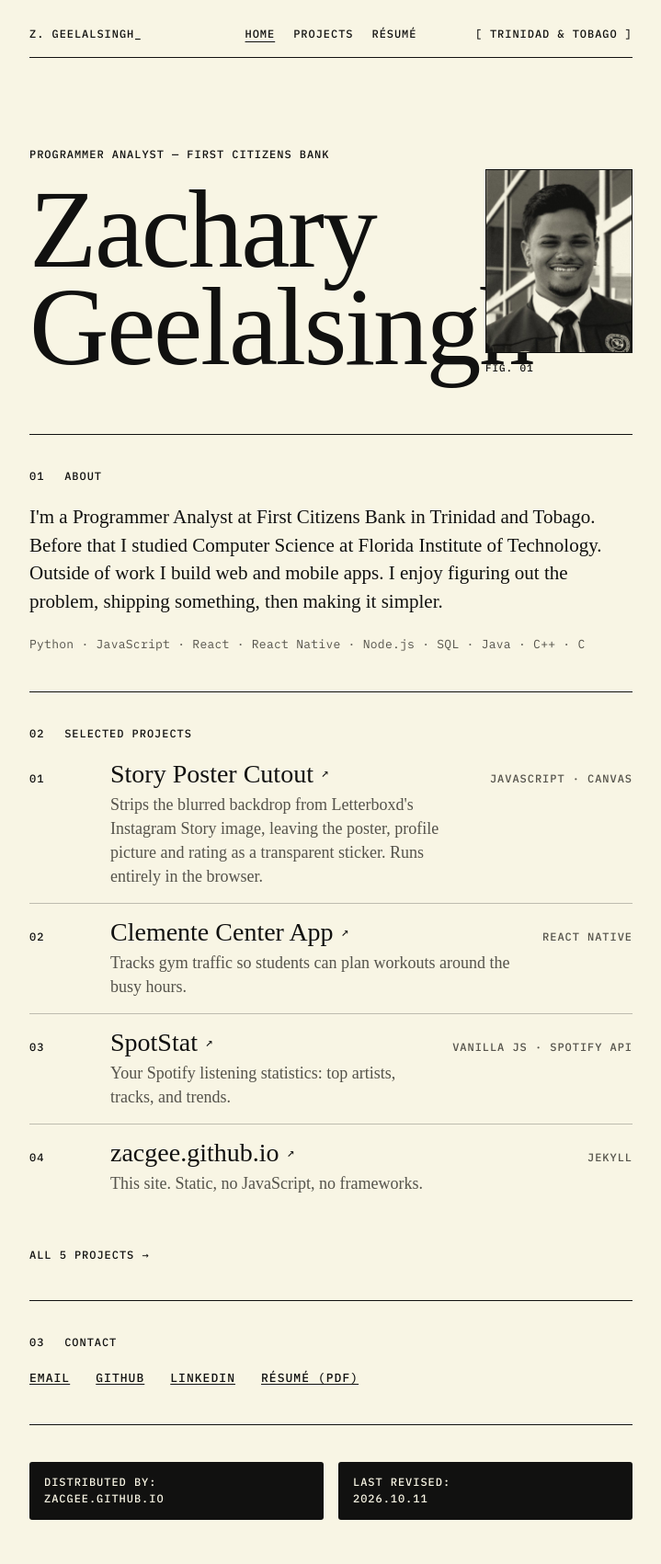
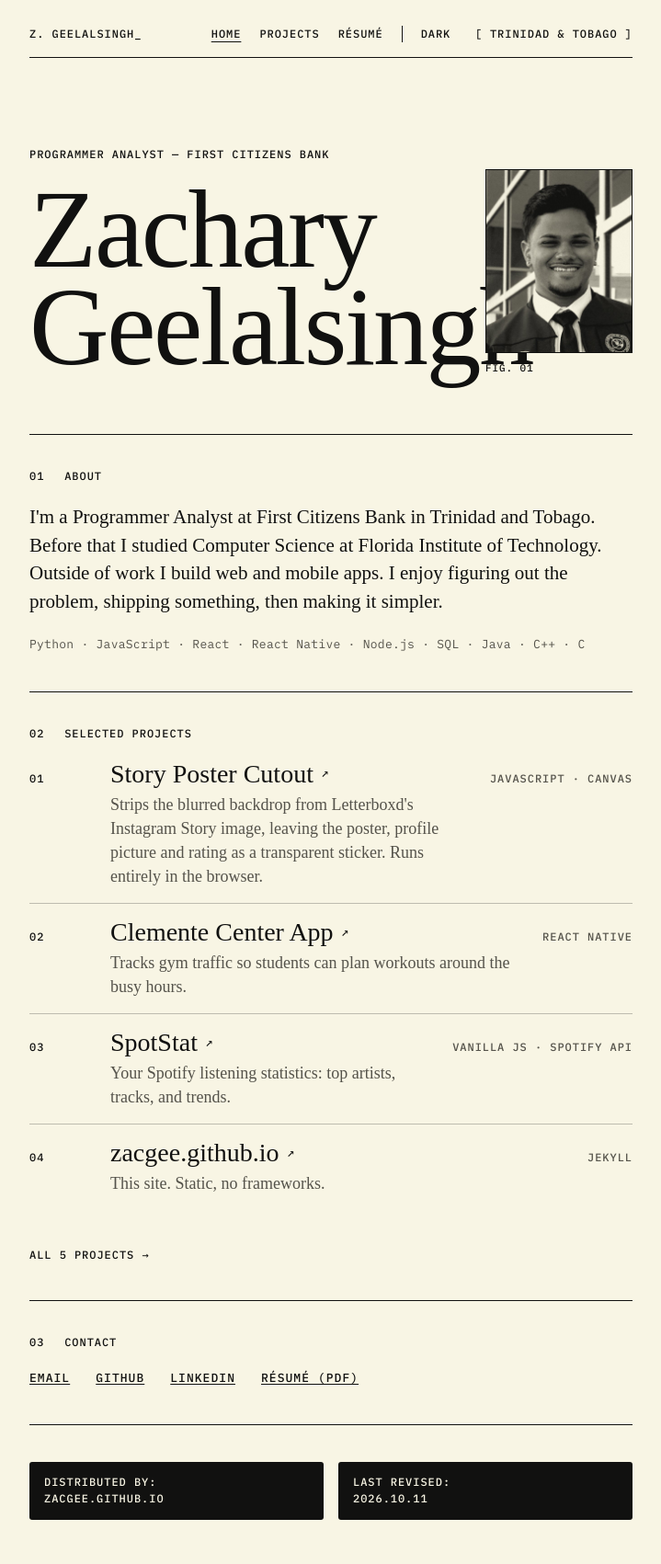
Before and after one commit to zacgee/zacgee.github.io, a Jekyll site: the page built from index.md, in a window 1280 px wide. Shown: the whole page at 92% size, without its empty margins (280-999 px from the left). Built offline with Jekyll 4.4.1, drawn with Linux system fonts in a browser that asks for light colours; some web fonts are replaced.

Commit message:
Add a dark mode toggle to the masthead
Follows the system setting until the visitor picks a theme; the choice
is saved in localStorage and applied before first paint.

Co-Authored-By: Claude Opus 5.5 <noreply@anthropic.com>
Claude-Session: https://claude.ai/code/session_01YVc76zwdbi6ryUGMihCnQo

```diff
--- a/_data/projects.yml
+++ b/_data/projects.yml
@@ -15,7 +15,7 @@
 
 - name: "zacgee.github.io"
   stack: "Jekyll"
-  description: "This site. Static, no JavaScript, no frameworks."
+  description: "This site. Static, no frameworks."
   url: "https://github.com/zacgee/zacgee.github.io"
 
 - name: "Home's Roti"
--- a/_layouts/default.html
+++ b/_layouts/default.html
@@ -6,6 +6,9 @@
   <title>{% if page.title and page.url != "/" %}{{ page.title }} — {% endif %}{{ site.title }}</title>
   <meta name="description" content="{{ page.description | default: page.excerpt | default: site.description | strip_html | strip_newlines | truncate: 160 }}">
   <meta name="color-scheme" content="light dark">
+  <script>
+    try { var t = localStorage.getItem("theme"); if (t === "dark" || t === "light") document.documentElement.dataset.theme = t; } catch (e) {}
+  </script>
   <link rel="preconnect" href="https://fonts.googleapis.com">
   <link rel="preconnect" href="https://fonts.gstatic.com" crossorigin>
   <link rel="stylesheet" href="https://fonts.googleapis.com/css2?family=Instrument+Serif:ital@0;1&family=IBM+Plex+Mono:wght@400;500&display=swap">
@@ -21,6 +24,7 @@
         <a href="{{ "/projects/" | relative_url }}"{% if page.url == "/projects/" %} aria-current="page"{% endif %}>Projects</a>
         {% if site.posts.size > 0 %}<a href="{{ "/blog/" | relative_url }}"{% if page.url == "/blog/" or page.layout == "post" %} aria-current="page"{% endif %}>Writing</a>{% endif %}
         <a href="{{ "/assets/Zachary_Resume.pdf" | relative_url }}">Résumé</a>
+        <button class="theme-toggle" type="button" hidden>Dark</button>
       </nav>
       <span class="masthead__loc">[ {{ site.location }} ]</span>
     </header>
@@ -40,5 +44,28 @@
       </div>
     </footer>
   </div>
+
+  <script>
+    (function () {
+      var root = document.documentElement;
+      var button = document.querySelector(".theme-toggle");
+      var systemDark = window.matchMedia("(prefers-color-scheme: dark)");
+      function current() { return root.dataset.theme || (systemDark.matches ? "dark" : "light"); }
+      function label() {
+        var dark = current() === "dark";
+        button.textContent = dark ? "Light" : "Dark";
+        button.setAttribute("aria-label", dark ? "Switch to light mode" : "Switch to dark mode");
+      }
+      button.addEventListener("click", function () {
+        var next = current() === "dark" ? "light" : "dark";
+        root.dataset.theme = next;
+        try { localStorage.setItem("theme", next); } catch (e) {}
+        label();
+      });
+      systemDark.addEventListener("change", label);
+      label();
+      button.hidden = false;
+    })();
+  </script>
 </body>
 </html>
--- a/assets/styles.css
+++ b/assets/styles.css
@@ -13,15 +13,27 @@
 
   --measure: 46rem;
   --gutter: clamp(1rem, 4vw, 2.5rem);
+
+  color-scheme: light;
 }
 
+/* Dark follows the system unless the visitor picked a theme with the toggle. */
 @media (prefers-color-scheme: dark) {
-  :root {
+  :root:not([data-theme="light"]) {
     --paper: #12120f;
     --ink: #f1edd8;
     --ink-soft: #a29f8e;
     --rule: #f1edd8;
+    color-scheme: dark;
   }
+}
+
+:root[data-theme="dark"] {
+  --paper: #12120f;
+  --ink: #f1edd8;
+  --ink-soft: #a29f8e;
+  --rule: #f1edd8;
+  color-scheme: dark;
 }
 
 *,
@@ -138,6 +150,29 @@ a:focus-visible {
 .masthead__loc {
   justify-self: end;
   white-space: nowrap;
+}
+
+.theme-toggle {
+  padding: 0 0 0 1.25rem;
+  border: 0;
+  border-left: 1px solid var(--rule);
+  line-height: 1;
+  background: none;
+  color: inherit;
+  font: inherit;
+  letter-spacing: inherit;
+  text-transform: inherit;
+  cursor: pointer;
+}
+
+.theme-toggle:hover {
+  text-decoration: underline;
+  text-underline-offset: 0.35em;
+}
+
+.theme-toggle:focus-visible {
+  outline: 2px solid var(--ink);
+  outline-offset: 3px;
 }
 
 .cursor {
```
